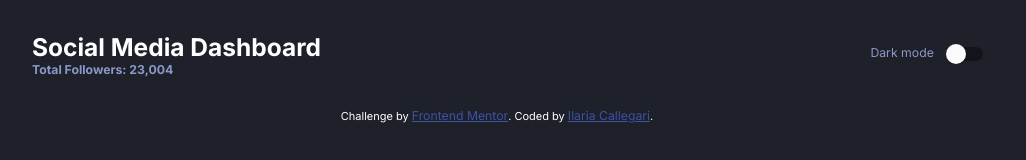
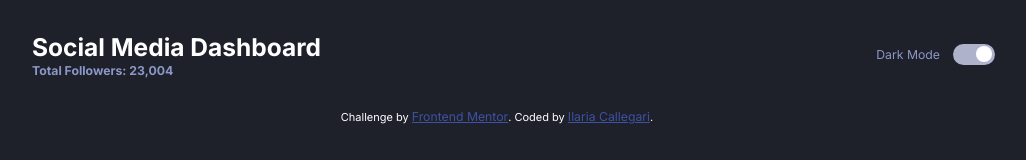
Before and after one commit to IlariaCallegari/social-media-dashboard-with-theme-switch, a React (Create React App) app: page / in a window 1280 px wide. Shown: the top 160 px of the page, without its empty margins (143-1169 px from the left). Built offline with nearby package versions, Linux system fonts and the light colour scheme.

Commit message:
style switch component

```diff
--- /dev/null
+++ b/src/components/CostumSwitch.js
@@ -0,0 +1,75 @@
+import React from "react";
+import Switch from "@material-ui/core/Switch";
+import FormControlLabel from "@material-ui/core/FormControlLabel";
+import { withStyles } from "@material-ui/core/styles";
+
+const styles = {
+  form: {
+    marginLeft: 0,
+    marginRight: 0,
+  },
+};
+
+const DashSwitch = withStyles((theme) => ({
+  root: {
+    width: "3rem",
+    height: "1.5rem",
+    padding: 0,
+  },
+  switchBase: {
+    padding: 2,
+    transform: "translateX(1.5rem)",
+    "&$checked": {
+      transform: "translateX(0)",
+      "& + $track": {
+        background:
+          "linear-gradient(45deg, hsl(210, 78%, 56%) 10%, hsl(146, 68%, 55%))",
+        opacity: 1,
+        border: "none",
+      },
+    },
+  },
+  thumb: {
+    width: "1.125rem",
+    height: "1.125rem",
+    backgroundColor: "hsl(0, 0%, 100%)",
+    boxShadow: "none",
+    transition: "all 2s",
+    "&$checked": {
+      backgroundColor: "hsl(228, 28%, 20%)",
+    },
+  },
+  track: {
+    borderRadius: 26 / 2,
+    backgroundColor: "hsl(230, 22%, 74%)",
+    opacity: 1,
+    transition: theme.transitions.create(['background-color']),
+  },
+  checked: {},
+  focusVisible: {},
+}))(({ classes, ...props }) => {
+  return (
+    <Switch
+      disableRipple
+      classes={{
+        root: classes.root,
+        switchBase: classes.switchBase,
+        thumb: classes.thumb,
+        track: classes.track,
+        checked: classes.checked,
+      }}
+      {...props}
+    />
+  );
+});
+
+function CostumSwitch({ classes, handleChange }) {
+  return (
+    <FormControlLabel
+      className={classes.form}
+      control={<DashSwitch onChange={handleChange} name="switch" />}
+    />
+  );
+}
+
+export default withStyles(styles)(CostumSwitch);
--- a/src/components/DashboardTitle.js
+++ b/src/components/DashboardTitle.js
@@ -1,8 +1,12 @@
-import React from "react";
-import Switch from "@material-ui/core/Switch";
+import React, { useState } from "react";
 import useStyles from "../styles/DashboardTitleStyles";
+import CostumSwitch from "./CostumSwitch";
 
 function DashboardTitle() {
+  const [state, setState] = useState({ switch: true });
+  const handleChange = (e) => {
+    setState({[e.target.name]: e.target.checked });
+  };
   const classes = useStyles();
   const {
     dashboardTitle,
@@ -17,10 +21,8 @@ function DashboardTitle() {
         <h3 className={dashboardSubheading}>Total Followers: 23,004</h3>
       </div>
       <div className={dashboardTheme}>
-        Dark mode{" "}
-        <span>
-          <Switch />
-        </span>
+        <span>Dark Mode</span>
+        <CostumSwitch handleChange={handleChange}  checked={state.checked}/>
       </div>
     </div>
   );
--- a/src/styles/DashboardTitleStyles.js
+++ b/src/styles/DashboardTitleStyles.js
@@ -11,8 +11,15 @@ const useStyles = createUseStyles({
   },
   dashboardSubheading: {
     color: "hsl(228, 34%, 66%)",
+    marginTop: "0.1rem",
   },
-  dashboardTheme: { color: "hsl(228, 34%, 66%)" },
+  dashboardTheme: {
+    width: "8.5rem",
+    color: "hsl(228, 34%, 66%)",
+    display: "flex",
+    justifyContent: "space-between",
+    alignItems: "center"
+  },
 });
 
 export default useStyles;
```
Also changed, not shown: 1 other file (tests, documents, lock files or other folders).
